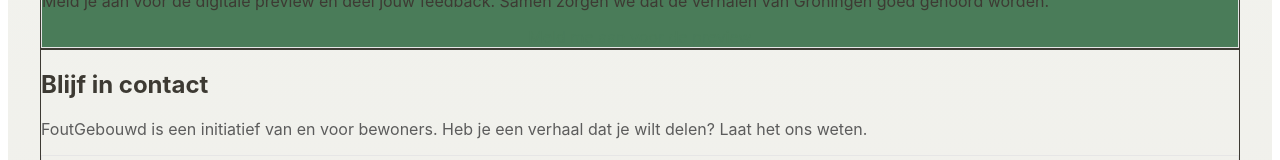
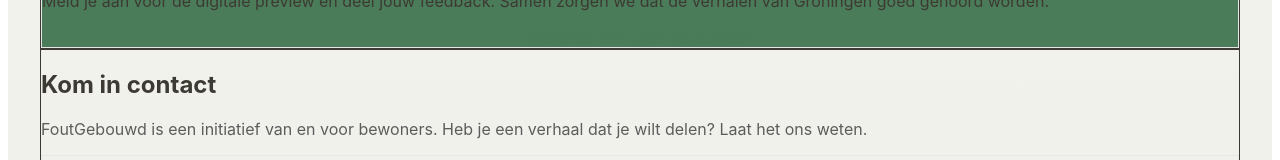
Before and after one commit to serviceteam-daarom/testwebsite, a React (Vite) app: page / in a window 1280 px wide. Shown: the part 1005-1165 px from the top of the page. Built offline with nearby package versions, Linux system fonts and the light colour scheme.

Commit message:
Update contact section heading text

```diff
--- a/src/CominSoon.tsx
+++ b/src/CominSoon.tsx
@@ -154,7 +154,7 @@ export const GoudGebouwdAboutPage = (props: GoudGebouwdAboutPageProps) => {
             >
               <div className="grid gap-8 lg:grid-cols-2">
                 <div className="space-y-3">
-                  <h2 className="text-2xl font-semibold text-[#3d3a33] sm:text-3xl">Blijf in contact</h2>
+                  <h2 className="text-2xl font-semibold text-[#3d3a33] sm:text-3xl">Kom in contact</h2>
                   <p className="text-[#5c5c5c] sm:text-lg">
                     FoutGebouwd is een initiatief van en voor bewoners. Heb je een verhaal dat je wilt delen? Laat het ons weten.
                   </p>
--- a/src/components/generated/GoudGebouwdAboutPage.tsx
+++ b/src/components/generated/GoudGebouwdAboutPage.tsx
@@ -154,7 +154,7 @@ export const GoudGebouwdAboutPage = (props: GoudGebouwdAboutPageProps) => {
             >
               <div className="grid gap-8 lg:grid-cols-2">
                 <div className="space-y-3">
-                  <h2 className="text-2xl font-semibold text-[#3d3a33] sm:text-3xl">Blijf in contact</h2>
+                  <h2 className="text-2xl font-semibold text-[#3d3a33] sm:text-3xl">Kom in contact</h2>
                   <p className="text-[#5c5c5c] sm:text-lg">
                     FoutGebouwd is een initiatief van en voor bewoners. Heb je een verhaal dat je wilt delen? Laat het ons weten.
                   </p>
```
Also changed, not shown: 1 other file (tests, documents, lock files or other folders).
